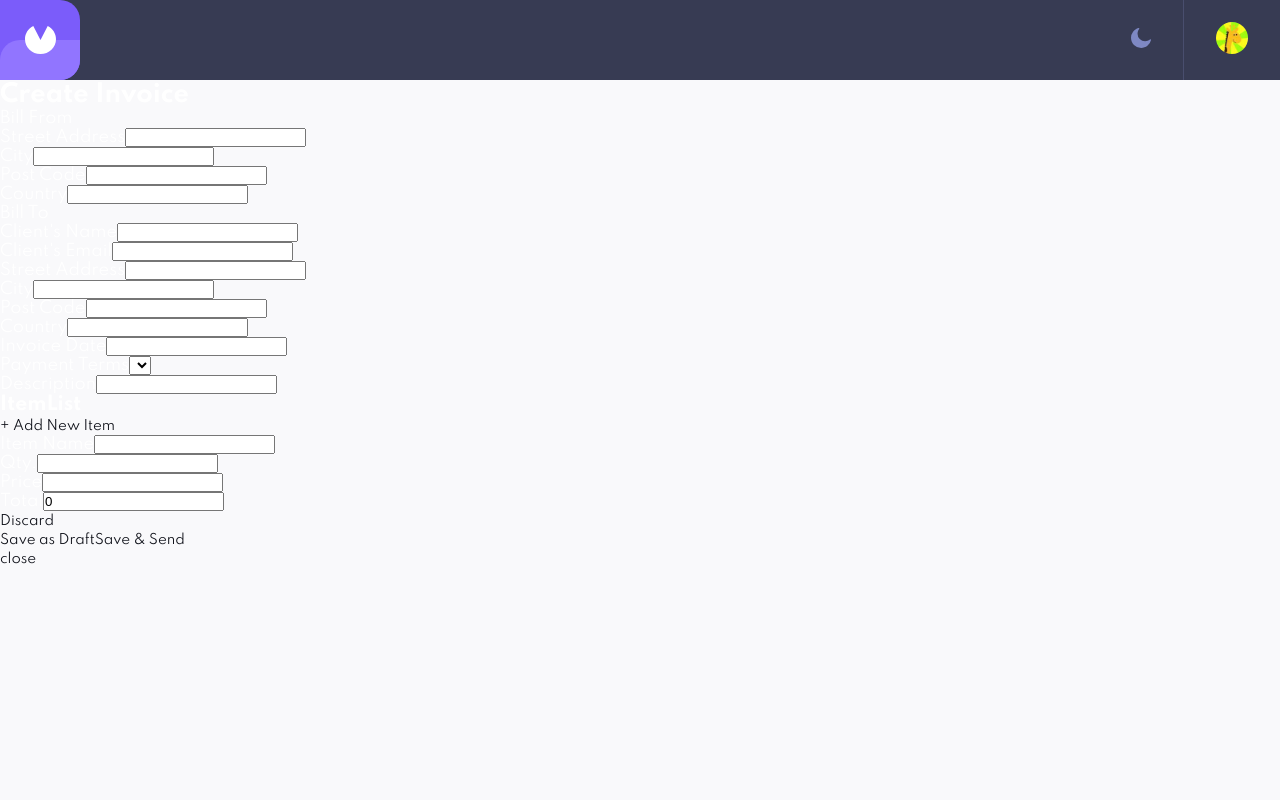
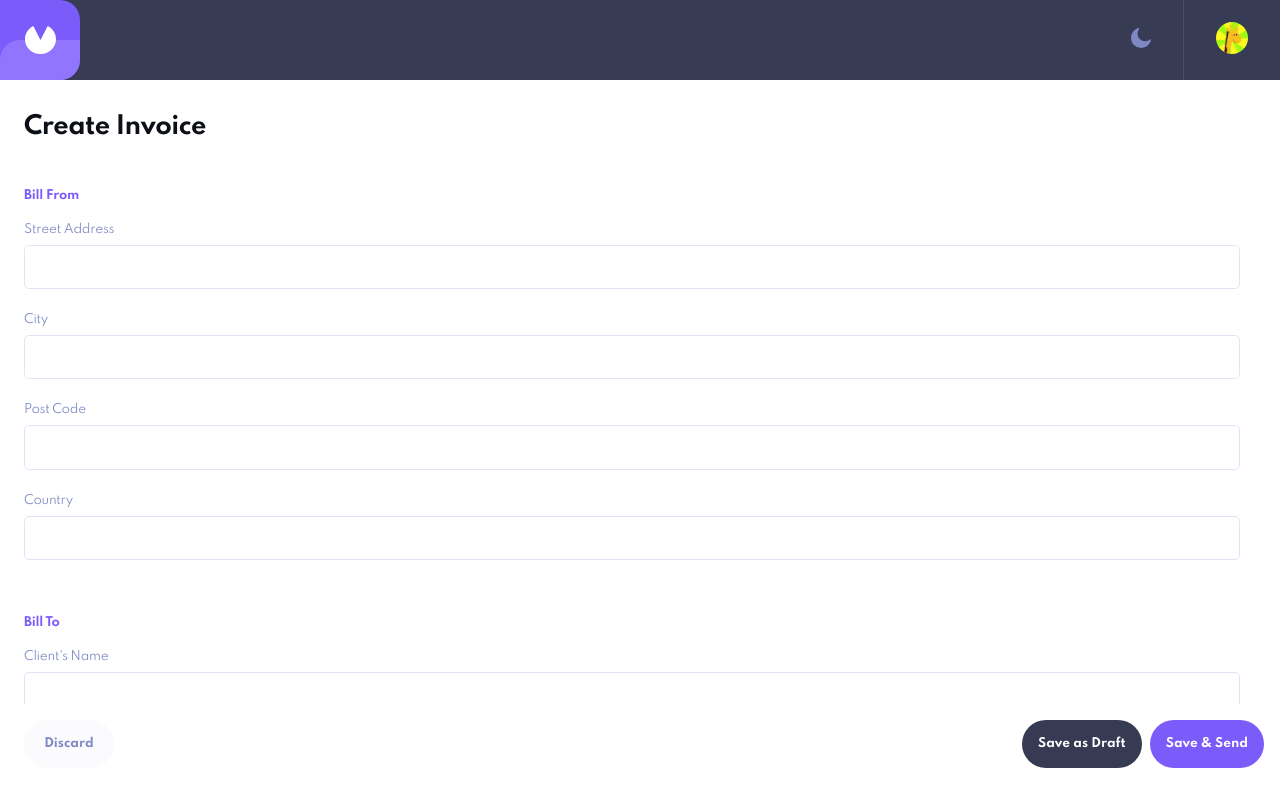
Before and after one commit to DavidBarcenas/angular-invoice, an Angular app: page / in a window 1280 px wide. Shown: the top 800 px of the page. Built offline with nearby package versions, Linux system fonts and the light colour scheme.

Commit message:
add general form styles

```diff
--- a/src/app/invoices/components/invoice-form/invoice-form.component.html
+++ b/src/app/invoices/components/invoice-form/invoice-form.component.html
@@ -1,17 +1,15 @@
 <!-- *ngIf="filterService.openForm" -->
 <section
-  class="invoice-form"
+  class="invoice-form theme-animation"
   [class.close-form]="filterService.animationCloseForm"
 >
-  <div class="invoice-form-overlay"></div>
-  <div class="invoice-form-wrap">
-    <div class="form-header">
   <h2>Create Invoice</h2>
-    </div>
-    <div class="form-body">
+
+  <div class="form-wrap">
     <form>
-        <div class="form-section">
-          <span>Bill From</span>
+      <fieldset class="form-section">
+        <legend>Bill From</legend>
+
         <div class="form-control">
           <label for="street">Street Address</label>
           <input type="text" id="street" />
@@ -28,9 +26,11 @@
           <label for="country">Country</label>
           <input type="text" id="country" />
         </div>
-        </div>
-        <div class="form-section">
-          <span>Bill To</span>
+      </fieldset>
+
+      <fieldset class="form-section">
+        <legend>Bill To</legend>
+
         <div class="form-control">
           <label for="name">Client's Name</label>
           <input type="text" id="name" />
@@ -67,7 +67,8 @@
           <label for="description">Description</label>
           <input type="text" id="description" />
         </div>
-        </div>
+      </fieldset>
+
       <div class="form-section">
         <h3>ItemList</h3>
         <button>+ Add New Item</button>
@@ -90,16 +91,12 @@
       </div>
     </form>
   </div>
-    <div class="form-footer">
-      <button>Discard</button>
+
+  <div class="invoice-form-actions flex-between">
+    <button class="btn" (click)="filterService.closeForm()">Discard</button>
     <div>
-        <button>Save as Draft</button>
-        <button>Save & Send</button>
+      <button class="btn">Save as Draft</button>
+      <button class="btn">Save & Send</button>
     </div>
   </div>
-  </div>
-
-  <div class="invoice-form-actions">
-    <button (click)="filterService.closeForm()">close</button>
-  </div>
 </section>
--- a/src/app/invoices/components/invoice-form/invoice-form.component.scss
+++ b/src/app/invoices/components/invoice-form/invoice-form.component.scss
@@ -1,16 +1,99 @@
 .invoice-form {
+  display: grid;
+  grid-template-rows: min-content 1fr min-content;
   position: fixed;
   top: 80px;
   left: 0;
   width: 100%;
   height: calc(100vh - 80px);
-  background: var(--body-bg);
-  color: #fff;
+  background: var(--bg-form);
   z-index: 200;
   animation: slideIn 0.45s cubic-bezier(0.215, 0.61, 0.355, 1);
+  padding: 2rem 1rem 0 1.5rem;
 
   &.close-form {
     transform: translateX(-100%);
     transition: transform 0.3s ease;
   }
+
+  &-invoice-form-wrap {
+    display: grid;
+    grid-template-rows: min-content 1fr min-content;
+    height: 100%;
+  }
+
+  h2 {
+    margin-bottom: 3rem;
+    letter-spacing: -0.5px;
+  }
 }
+
+.form-section {
+  border: none;
+  margin-bottom: 2rem;
+
+  legend,
+  label {
+    display: block;
+    font-size: 0.75rem;
+  }
+
+  legend {
+    color: var(--dark-purple);
+    font-weight: bold;
+    margin-bottom: 1.25rem;
+    letter-spacing: -0.25px;
+  }
+
+  .form-control {
+    margin-bottom: 1.5rem;
+  }
+
+  label {
+    color: var(--btn-text);
+    margin-bottom: 0.5rem;
+    letter-spacing: -0.25px;
+  }
+
+  input,
+  select {
+    background: var(--bg-box);
+    border: 1px solid var(--color-border-input);
+    color: var(--body-text);
+    font-family: Spartan, sans-serif;
+    font-weight: bold;
+    letter-spacing: -0.25px;
+    outline: none;
+    width: 100%;
+    padding: 0.85rem;
+    border-radius: 0.3rem;
+    transition: color 0.3s ease 0s, border 0.3s ease 0s, background 0.3s ease 0s;
+  }
+}
+
+.form-wrap {
+  padding-right: 1.5rem;
+  padding-bottom: 1rem;
+  overflow-y: scroll;
+}
+
+.invoice-form-actions {
+  padding: 1rem 0 2rem;
+
+  button {
+    padding: 0 1rem;
+  }
+
+  div {
+    button:nth-of-type(1) {
+      background: hsl(230, 21%, 27%);
+      color: #fff;
+    }
+
+    button:nth-of-type(2) {
+      background: var(--dark-purple);
+      color: #fff;
+      margin-left: 0.5rem;
+    }
+  }
+}
--- a/src/app/sass/_dark-theme.scss
+++ b/src/app/sass/_dark-theme.scss
@@ -12,4 +12,6 @@
   --actions-bg: #{$dark-sidebar-bg};
   --total-amout-bg: #{$light-body-text};
   --status-draft: #{hexToRGB($dark-status-draft)};
+  --bg-form: #{$dark-body-bg};
+  --color-border-input: #{$dark-border-input};
 }
--- a/src/app/sass/_global.scss
+++ b/src/app/sass/_global.scss
@@ -14,4 +14,6 @@
   --actions-bg: #{$light-bg};
   --total-amout-bg: #{$light-sidebar-bg};
   --status-draft: #{hexToRGB($light-status-draft)};
+  --bg-form: #{$light-bg};
+  --color-border-input: #{$light-dropdown-checkbox};
 }
--- a/src/app/sass/_vars.scss
+++ b/src/app/sass/_vars.scss
@@ -29,6 +29,8 @@ $dark-dropdown-checkbox: hsl(233, 31%, 17%);
 $light-dropdown-shadow: rgb(71 83 158 / 25%);
 $dark-dropdown-shadow: rgb(0 0 0 / 25%);
 
+$dark-border-input: hsl(233, 30%, 21%);
+
 // Table
 $light-table-bg: hsl(228, 71%, 99%);
 
--- a/src/styles.scss
+++ b/src/styles.scss
@@ -115,6 +115,7 @@ ul {
   padding: 0 1.5rem;
   min-width: 90px;
   cursor: pointer;
+  transition: color 0.3s ease 0s, border 0.3s ease 0s, background 0.3s ease 0s;
 
   &-delete {
     background: hsl(0, 80%, 63%);
```
Lines whose indentation alone changed are shown as unchanged.
